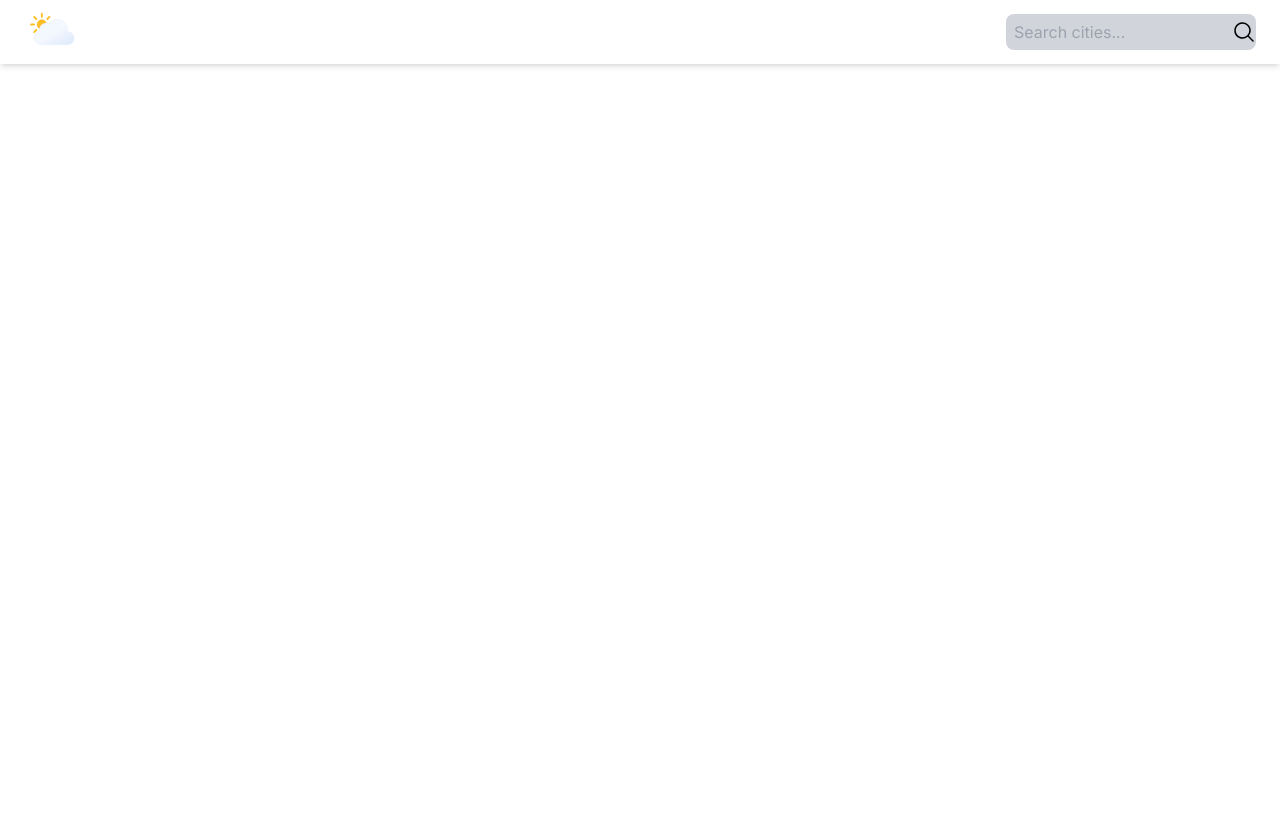
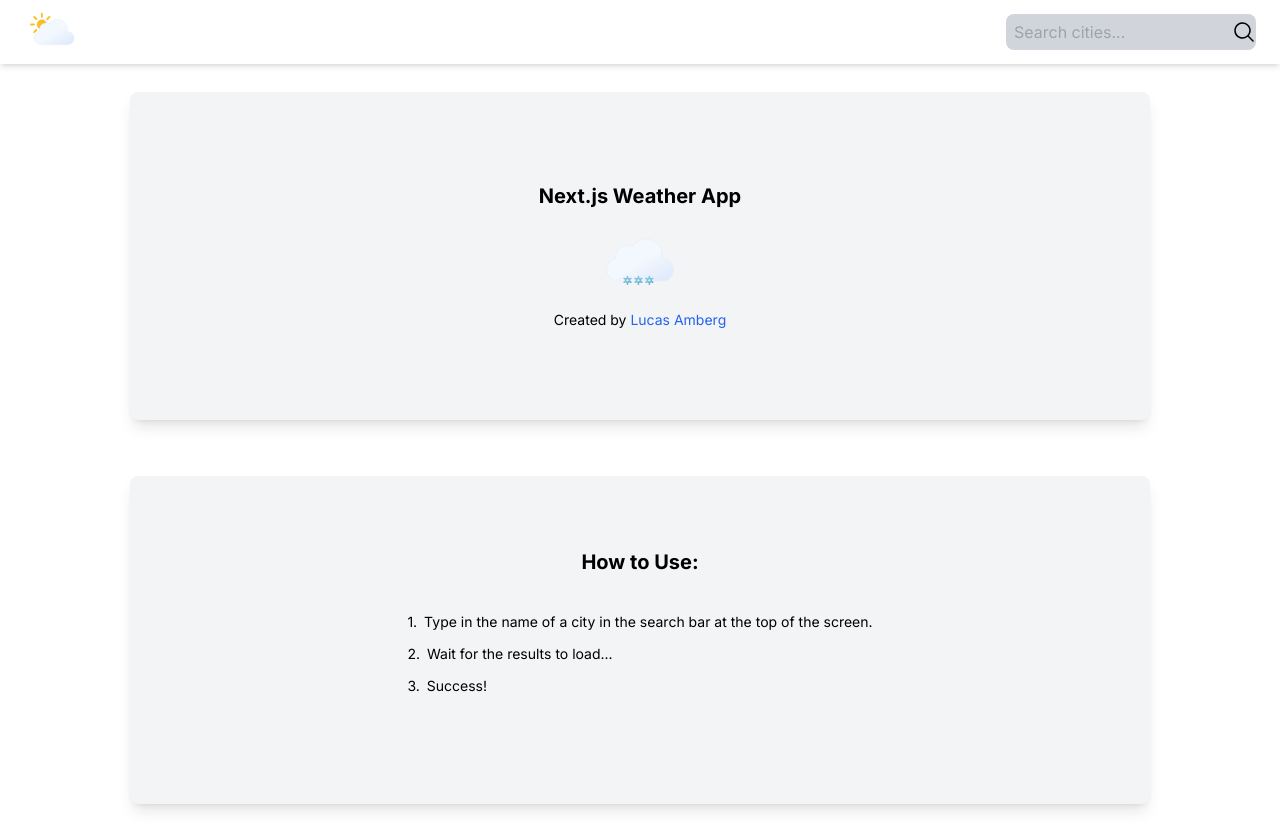
Before and after one commit to lucas-amberg/weather-app, a Next.js app: page / in a window 1280 px wide. Before the commit the page ends 800 px from the top, so only its background shows below. Built offline with nearby package versions, Linux system fonts and the light colour scheme.

Commit message:
Add instructions and homepage to root url

```diff
--- a/app/page.tsx
+++ b/app/page.tsx
@@ -8,6 +8,9 @@
 import Loading from '@/app/ui/loading';
 import { Metadata } from 'next';
 
+import Homepage from '@/app/ui/homepage';
+import Instructions from './ui/instructions';
+
 export default function Home() {
 
 
@@ -17,7 +20,12 @@
   if (!searchParams.get('query')) {
     return (
       <main>
-
+        <div className="grid w-full h-96 grid-cols-1 place-items-center p-7">
+          <Homepage/>
+        </div>
+        <div className="grid w-full h-96 grid-cols-1 place-items-center p-7">
+          <Instructions/>
+        </div>
       </main>
     )
   }
--- /dev/null
+++ b/app/ui/homepage.tsx
@@ -0,0 +1,30 @@
+import Image from 'next/image'
+import Link from 'next/link';
+import { weatherCodeImagesDay } from '@/app/lib/weathericon'
+
+function getRandomImage(): string {
+  const randomNumber = Math.floor(Math.random() * 90);
+  return `/${weatherCodeImagesDay[randomNumber]}.svg`
+}
+
+export default function Homepage() {
+
+  const homepageImageSrc = getRandomImage();
+
+  return(
+      <div className="flex flex-col items-center justify-center w-5/6 h-400px shadow-lg h-full rounded-lg bg-gray-100">
+        <h1 className='text-xl font-bold'>
+          Next.js Weather App
+        </h1>
+        <Image
+          src={homepageImageSrc}
+          width={100}
+          height={100}
+          alt='Homepage Image'
+        />
+        <div className='text-sm'>
+          Created by <Link className='text-blue-600' href={'https://lucasamberg.dev/'}>Lucas Amberg</Link>
+        </div>
+      </div>
+  )
+}
--- /dev/null
+++ b/app/ui/instructions.tsx
@@ -0,0 +1,14 @@
+export default function Instructions() {
+  return(
+  <div className="flex flex-col items-center justify-center w-5/6 h-400px shadow-lg h-full rounded-lg bg-gray-100">
+    <h1 className='text-xl font-bold'>
+      How to Use:
+    </h1>
+    <ol className='text-sm p-6'>
+      <li className="m-3">1.&ensp;Type in the name of a city in the search bar at the top of the screen.</li>
+      <li className="m-3">2.&ensp;Wait for the results to load...</li>
+      <li className="m-3">3.&ensp;Success!</li>
+    </ol>
+  </div>
+  )
+}
```
